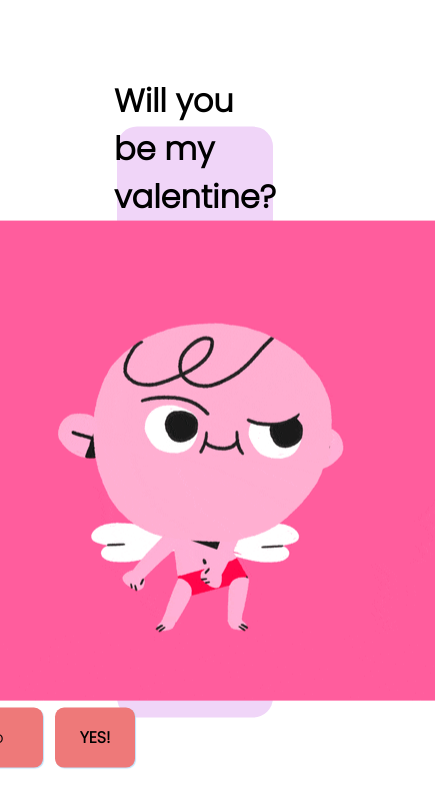
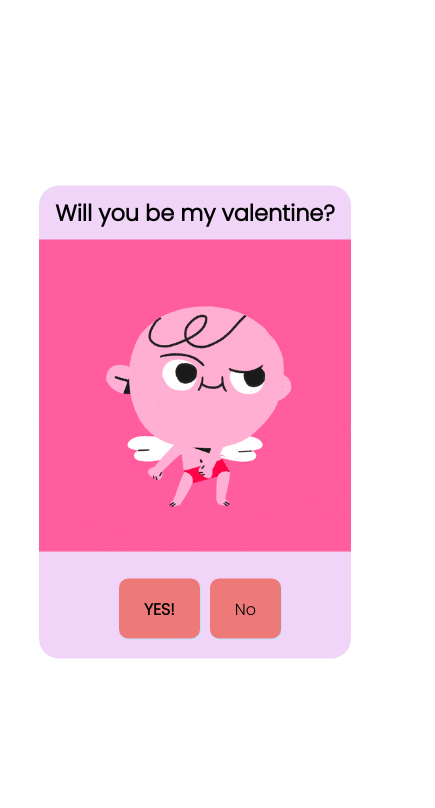
Before and after one commit to JoshAllenB/valentine-app, a plain HTML site: page index.html in a window 390 px wide. Shown: the whole page, 435 px wide, since content can reach past the window. Drawn offline with Linux system fonts and the light colour scheme.

Commit message:
update style.css

```diff
--- a/style.css
+++ b/style.css
@@ -71,3 +71,37 @@
   height: 500px;
   width: 500px;
 }
+
+@media (max-width: 800px) {
+  .container {
+    width: 80%;
+    height: auto;
+  }
+
+  h1 {
+    font-size: 1.4rem;
+    margin: 10px;
+  }
+
+  .btnContainer {
+    margin: 20px;
+  }
+
+  #yesBtn {
+    font-size: 1rem;
+    left: 10px;
+    width: auto;
+  }
+
+  #noBtn {
+    right: 0;
+    position: relative;
+    width: auto;
+  }
+
+  #heartGif,
+  #cupid {
+    height: 100%;
+    width: 100%;
+  }
+}
```
